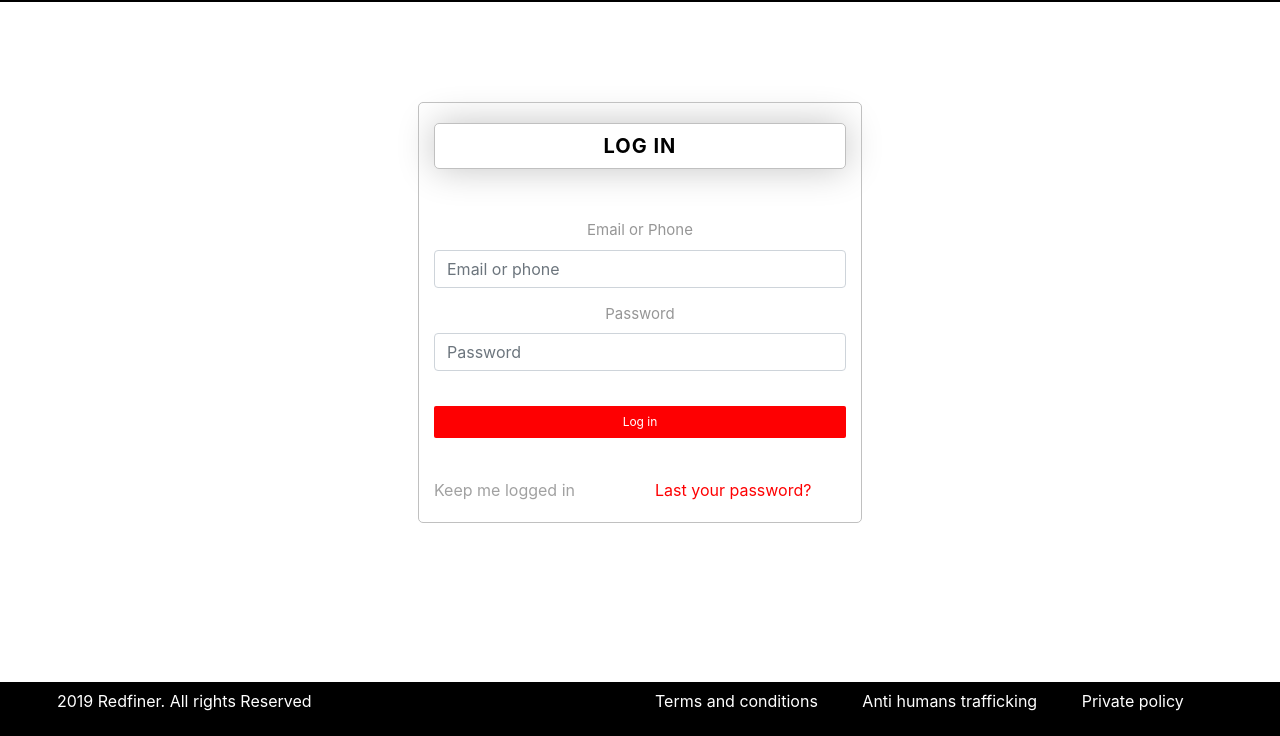
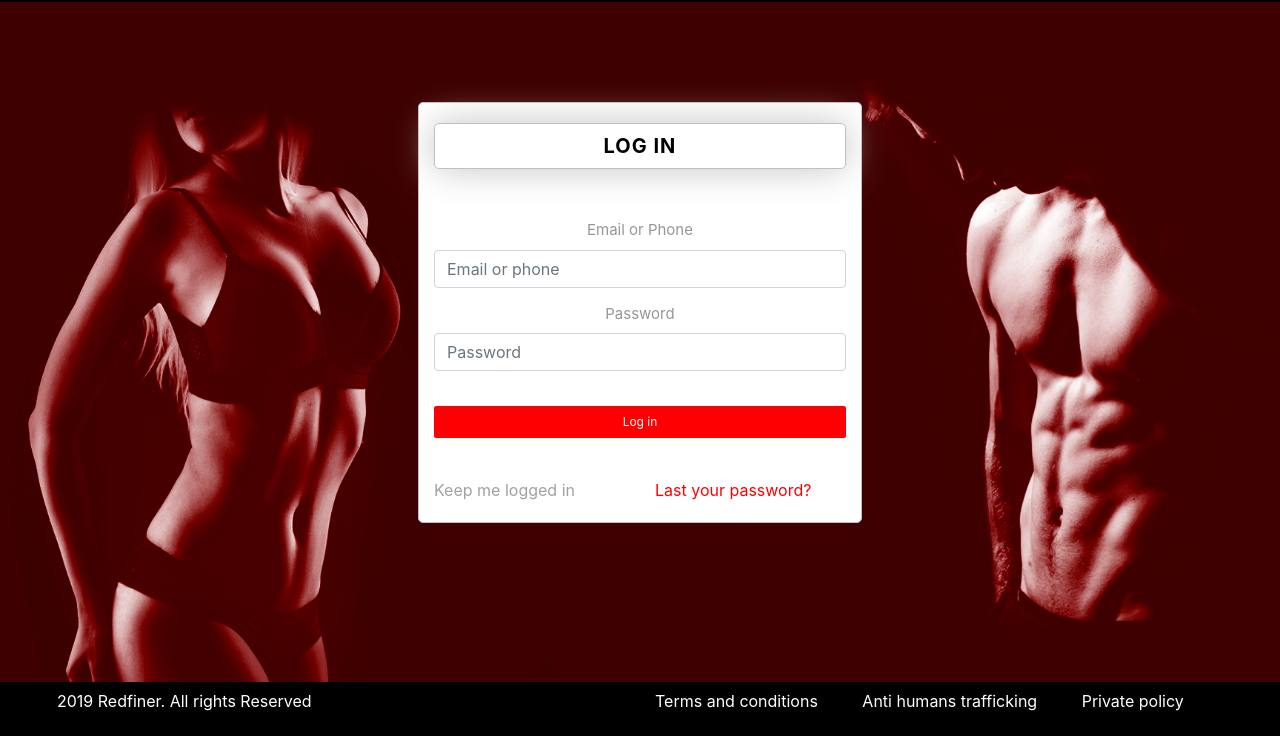
Before and after one commit to camilolb/Redfinders, a plain HTML site: page index.html in a window 1280 px wide. Shown: the part 64-800 px from the top of the page. Drawn offline with nearby package versions, Linux system fonts and the light colour scheme.

Commit message:
Update Main.css

```diff
--- a/Estilos/Main.css
+++ b/Estilos/Main.css
@@ -9,7 +9,7 @@ html,body{
 
 body{
     display: block;
-    background-image: url("../Imagenes/fondo\ 2.pngq");
+    background-image: url("../Imagenes/fondo2.png");
     flex-direction: column;
     background-position: center;
     background-repeat: no-repeat;
```
